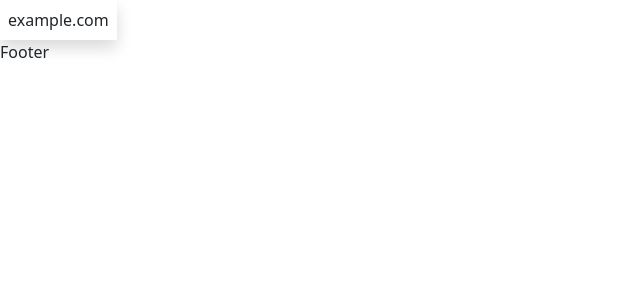
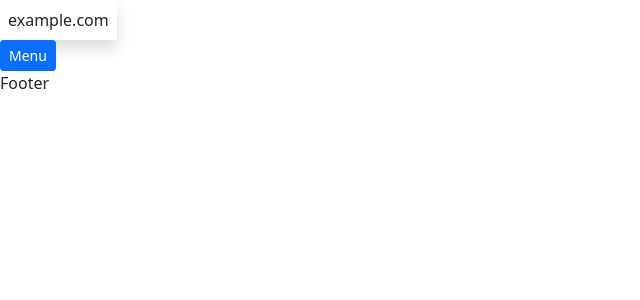
Before and after one commit to Kettengeschwindigkeit/App, a React (Create React App) app: page / in a window 1280 px wide. Shown: the top 300 px of the page, without its empty margins (0-640 px from the left). Built offline with nearby package versions, Linux system fonts and the light colour scheme.

Commit message:
events handling

```diff
--- a/src/App.js
+++ b/src/App.js
@@ -1,5 +1,5 @@
 import './App.css';
-import Page from './Page';
+import { Page } from './Page';
 
 function App() {
   return <Page />
--- a/src/Page.jsx
+++ b/src/Page.jsx
@@ -17,9 +17,27 @@ export const Page = () => {
                 </div>
                 {logoUrl && <img src={logoUrl} alt="logo" />}
             </header>
+            <Navbar />
             <footer>Footer</footer>
         </>
     )
 }
 
-export default Page
+
+export const Navbar = () => {
+
+    let open =  false
+    const handleMenuClick = () => {
+        open = !open
+        console.log(open)
+    }
+
+    return (
+        <div>
+            <button className="btn btn-sm btn-primary" onClick={handleMenuClick}>
+                Menu
+            </button>
+            { open && <div>Menu content</div>}
+        </div>
+    )
+}
```
